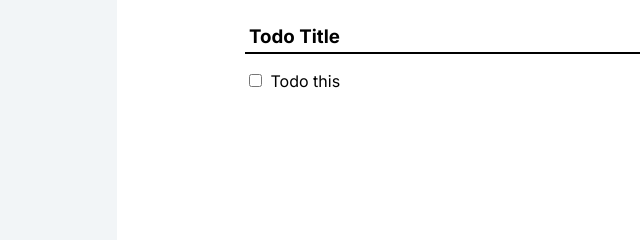
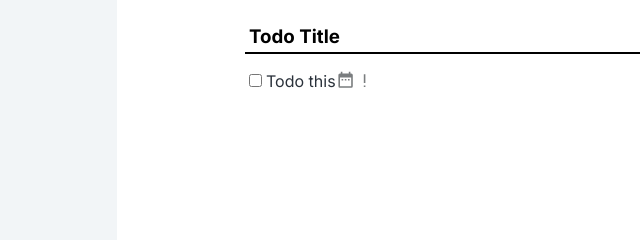
Before and after one commit to daniel-a-r/odin-todo, a website built with webpack: page src/template.html in a window 1280 px wide. Shown: the part 218-458 px from the top of the page, 171-811 px from the left. Built offline with nearby package versions, Linux system fonts and the light colour scheme.

Commit message:
add icons for due date and priority

```diff
--- a/src/main.css
+++ b/src/main.css
@@ -114,6 +114,20 @@ main {
   padding-top: 1rem;
 }
 
+.checklist-item {
+  display: flex;
+  align-items: center;
+
+  > div {
+    display: flex;
+  }
+
+  svg {
+    height: 1.2rem;
+    width: 1.2rem;
+  }
+}
+
 input[type="checkbox"] {
   margin: 0.25rem;
 }
--- a/src/template.html
+++ b/src/template.html
@@ -44,8 +44,18 @@
       </div>
       <div class="checklist">
         <div class="checklist-item">
-          <input type="checkbox" name="" id="1">
-          <label for="">Todo this</label>
+          <input type="checkbox" id="1">
+          <p>Todo this</p>
+          <div class="due-date">
+            <svg xmlns="http://www.w3.org/2000/svg" viewBox="0 0 24 24" class="calender-range">
+              <path d="M9,10H7V12H9V10M13,10H11V12H13V10M17,10H15V12H17V10M19,3H18V1H16V3H8V1H6V3H5C3.89,3 3,3.9 3,5V19A2,2 0 0,0 5,21H19A2,2 0 0,0 21,19V5A2,2 0 0,0 19,3M19,19H5V8H19V19Z" />
+            </svg>
+          </div>
+          <div class="priority">
+            <svg xmlns="http://www.w3.org/2000/svg" viewBox="0 0 24 24" class="exclamation">
+              <path d="M 11,4L 13,4L 13,15L 11,15L 11,4 Z M 13,18L 13,20L 11,20L 11,18L 13,18 Z" />
+            </svg>
+          </div>
         </div>
       </div>
     </div>
```
